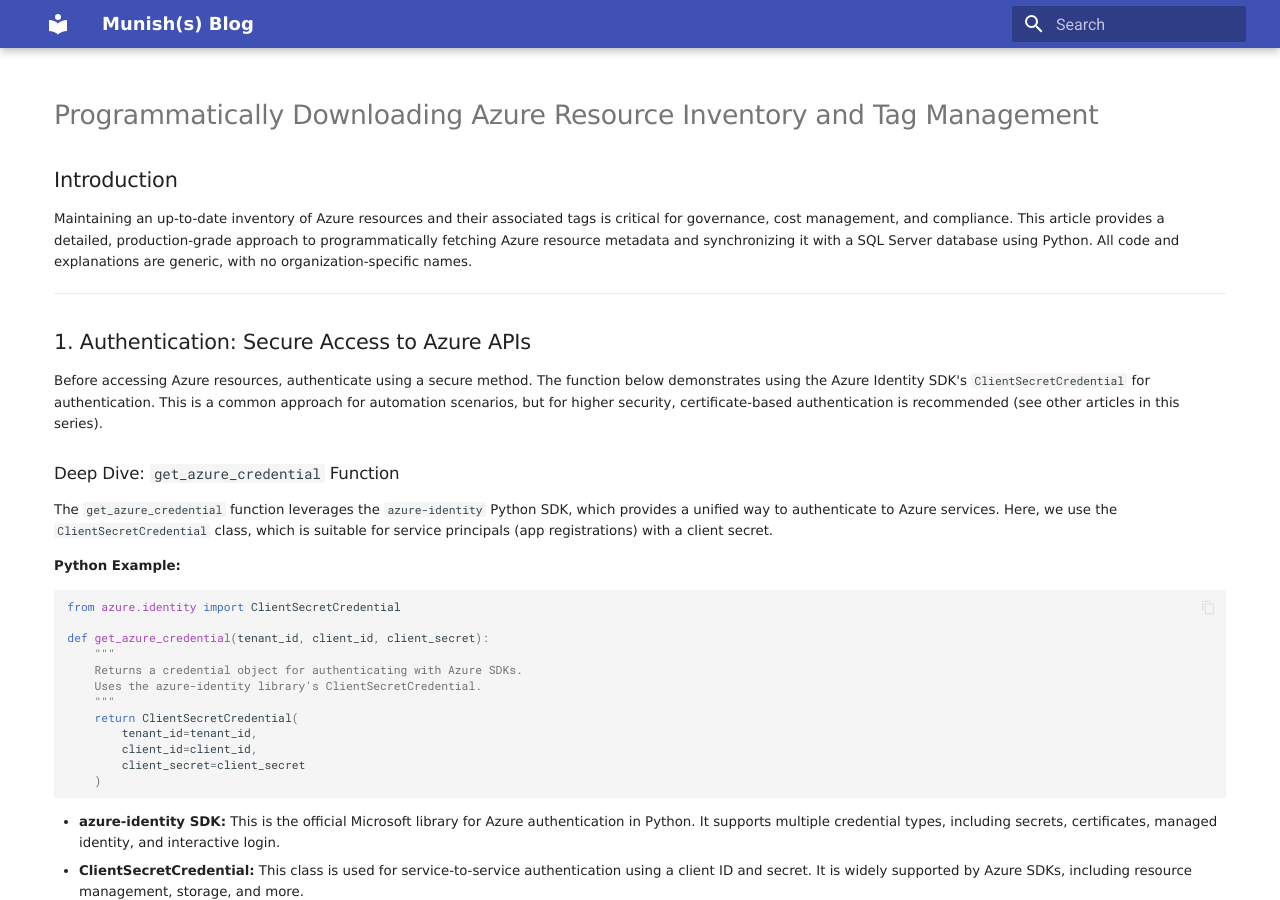
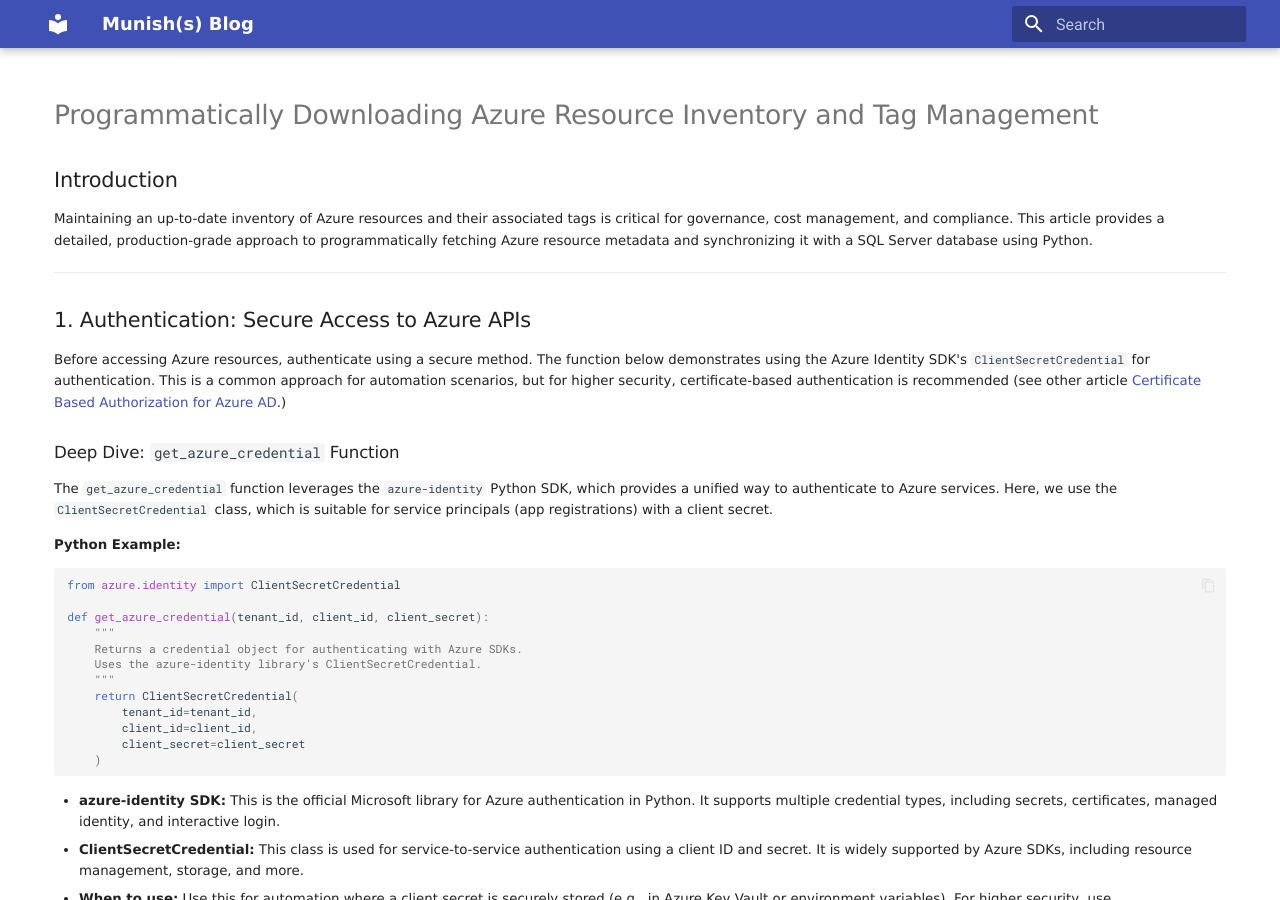
Before and after one commit to Munish-Sethi/pers-blog, an MkDocs documentation site: the page built from docs/azure-resources.md, in a window 1280 px wide and 900 px high. Built offline with MkDocs 1.6.1 and Material for MkDocs 9.7.7, drawn with Linux system fonts in a browser that asks for light colours.

Commit message:
Updating latest blog post to Azure Resources

```diff
--- a/docs/azure-resources.md
+++ b/docs/azure-resources.md
@@ -4,13 +4,13 @@
 
 ## Introduction
 
-Maintaining an up-to-date inventory of Azure resources and their associated tags is critical for governance, cost management, and compliance. This article provides a detailed, production-grade approach to programmatically fetching Azure resource metadata and synchronizing it with a SQL Server database using Python. All code and explanations are generic, with no organization-specific names.
+Maintaining an up-to-date inventory of Azure resources and their associated tags is critical for governance, cost management, and compliance. This article provides a detailed, production-grade approach to programmatically fetching Azure resource metadata and synchronizing it with a SQL Server database using Python.
 
 ---
 
 ## 1. Authentication: Secure Access to Azure APIs
 
-Before accessing Azure resources, authenticate using a secure method. The function below demonstrates using the Azure Identity SDK's `ClientSecretCredential` for authentication. This is a common approach for automation scenarios, but for higher security, certificate-based authentication is recommended (see other articles in this series).
+Before accessing Azure resources, authenticate using a secure method. The function below demonstrates using the Azure Identity SDK's `ClientSecretCredential` for authentication. This is a common approach for automation scenarios, but for higher security, certificate-based authentication is recommended (see other article [Certificate Based Authorization for Azure AD](azure-ad-certificate.md).)
 
 ### Deep Dive: `get_azure_credential` Function
 
```
Also changed, not shown: docs/index.md (+1 -3 lines).
